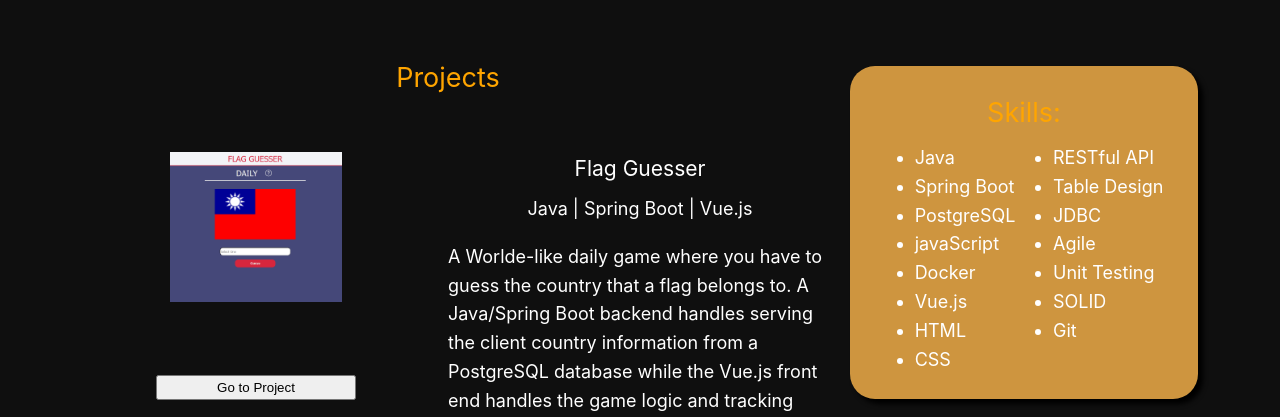
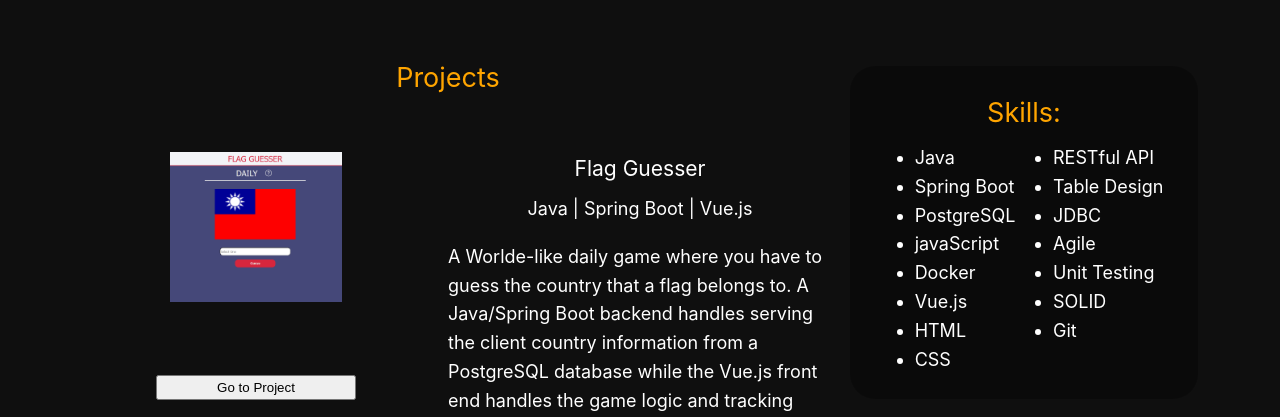
Before and after one commit to Skeffy/skeffy.github.io, a Vue app: page / in a window 1280 px wide. Shown: the part 515-932 px from the top of the page. Built offline with nearby package versions, Linux system fonts and the light colour scheme.

Commit message:
change background color

```diff
--- a/src/components/List.vue
+++ b/src/components/List.vue
@@ -15,7 +15,7 @@ export default {
 
 <style>
 .list {
-    background-color: rgb(206, 149, 63);
+    background-color: rgb(0, 0, 0, .3);
     padding: 25px;
     display: flex;
     flex-direction: column;
@@ -23,7 +23,6 @@ export default {
     width: fit-content;
     margin: 10px;
     border-radius: 25px;
-    box-shadow: 5px 5px 5px black;
 }
 
 .bulletlist {
```
